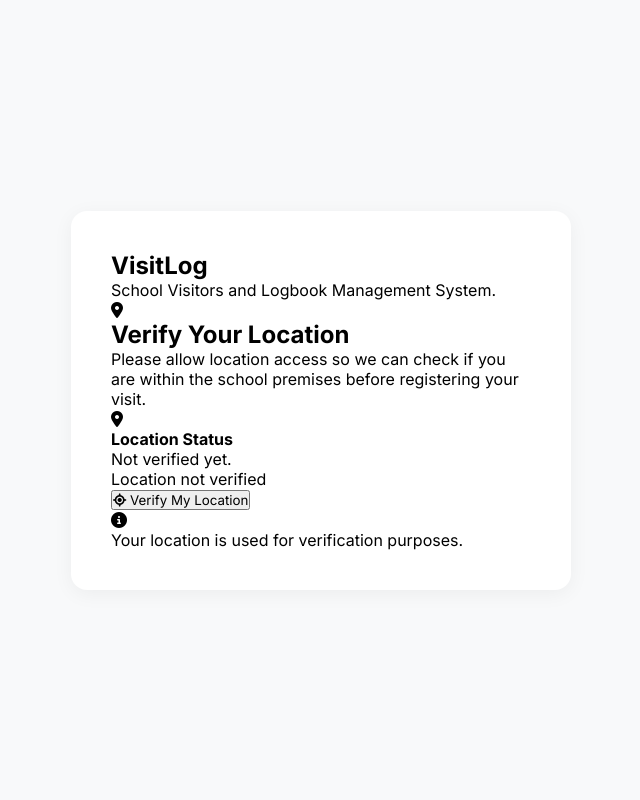
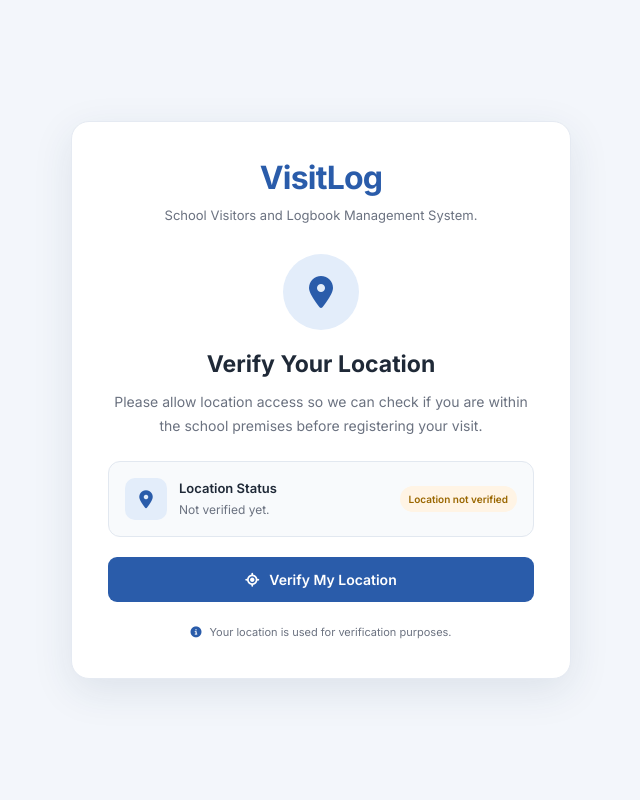
Before and after one commit to hannah23-source/visitlog, a Django app: page / in a window 1280 px wide. Shown: the whole page, without its empty margins (319-959 px from the left). Run offline with Django 5.2, Linux system fonts and the light colour scheme.

Commit message:
Fix Google Fonts CSS import

```diff
--- a/visitors/static/visitors/style.css
+++ b/visitors/static/visitors/style.css
@@ -1,6 +1,5 @@
+@import url('https://fonts.googleapis.com/css2?family=Inter:wght@400;500;600;700&display=swap');
 
-/* Import Google Fonts */
-@import url('[https://fonts.googleapis.com/css2?family=Inter:wght@400;500;600;700&display=swap](https://fonts.googleapis.com/css2?family=Inter:wght@400;500;600;700\&display=swap)');
 
 :root {
     --primary-blue: #2a5caa;
@@ -8,10 +7,11 @@
     --text-light: #6b7280;
     --border-color: #d1d5db;
     --bg-light-blue: #e3edfa;
-    --bg-body: #f8f9fa;
+    --bg-body: #f3f6fb;
     --danger-red: #dc2626;
 }
 
+/* Reset */
 * {
     box-sizing: border-box;
     margin: 0;
@@ -19,25 +19,194 @@
     font-family: 'Inter', sans-serif;
 }
 
+/* Respect HTML hidden attributes */
+[hidden] {
+    display: none !important;
+}
+
+/* Page background */
 body {
-    background-color: var(--bg-body);
+    background: var(--bg-body);
     display: flex;
     justify-content: center;
     align-items: center;
     min-height: 100vh;
-    padding: 20px;
+    padding: 24px 16px;
+    color: var(--text-dark);
 }
 
+/* Main card */
 .card {
-    background: white;
+    background: #ffffff;
     width: 100%;
     max-width: 500px;
-    border-radius: 16px;
-    padding: 40px;
-    box-shadow: 0 4px 20px rgba(0, 0, 0, 0.05);
+    border: 1px solid #e5eaf2;
+    border-radius: 18px;
+    padding: 36px;
+    box-shadow: 0 12px 40px rgba(31, 55, 90, 0.10);
 }
 
-/* Header Section */
+/* Location verification screen */
+#locationSection {
+    text-align: center;
+}
+
+.header-title {
+    color: var(--primary-blue);
+    font-size: 32px;
+    font-weight: 700;
+    letter-spacing: -0.8px;
+    margin-bottom: 8px;
+}
+
+.header-subtitle {
+    color: var(--text-light);
+    font-size: 13px;
+    line-height: 1.6;
+    margin-bottom: 28px;
+}
+
+.icon-container {
+    width: 76px;
+    height: 76px;
+    margin: 0 auto 20px;
+    border-radius: 50%;
+    background: var(--bg-light-blue);
+    color: var(--primary-blue);
+    display: flex;
+    justify-content: center;
+    align-items: center;
+    font-size: 32px;
+}
+
+.title {
+    font-size: 23px;
+    font-weight: 700;
+    color: var(--text-dark);
+    margin-bottom: 12px;
+}
+
+.description {
+    color: var(--text-light);
+    font-size: 14px;
+    line-height: 1.7;
+    margin-bottom: 24px;
+}
+
+/* Location status */
+.status-box {
+    display: flex;
+    align-items: center;
+    justify-content: space-between;
+    gap: 12px;
+    text-align: left;
+    padding: 16px;
+    background: #f8fafc;
+    border: 1px solid #e2e8f0;
+    border-radius: 12px;
+    margin-bottom: 20px;
+}
+
+.status-left {
+    display: flex;
+    align-items: center;
+    gap: 12px;
+    min-width: 0;
+}
+
+.status-icon {
+    width: 42px;
+    height: 42px;
+    flex-shrink: 0;
+    display: flex;
+    align-items: center;
+    justify-content: center;
+    border-radius: 10px;
+    background: var(--bg-light-blue);
+    color: var(--primary-blue);
+    font-size: 18px;
+}
+
+.status-text h4 {
+    font-size: 13px;
+    font-weight: 600;
+    margin-bottom: 5px;
+}
+
+.status-text p {
+    color: var(--text-light);
+    font-size: 12px;
+    line-height: 1.5;
+    overflow-wrap: anywhere;
+}
+
+.status-badge {
+    flex-shrink: 0;
+    max-width: 125px;
+    padding: 7px 9px;
+    background: #fff4e5;
+    color: #9a6700;
+    border-radius: 20px;
+    font-size: 10px;
+    font-weight: 600;
+    text-align: center;
+}
+
+/* Location verification button */
+.btn-verify {
+    width: 100%;
+    display: flex;
+    align-items: center;
+    justify-content: center;
+    gap: 10px;
+    padding: 14px 18px;
+    border: none;
+    border-radius: 9px;
+    background: var(--primary-blue);
+    color: #ffffff;
+    font-size: 14px;
+    font-weight: 600;
+    cursor: pointer;
+    transition: background 0.2s, transform 0.2s;
+}
+
+.btn-verify:hover {
+    background: #1e4685;
+}
+
+.btn-verify:active {
+    transform: scale(0.99);
+}
+
+.btn-verify:disabled {
+    opacity: 0.65;
+    cursor: not-allowed;
+}
+
+.btn-verify:focus-visible,
+.btn-camera:focus-visible,
+.btn-submit:focus-visible {
+    outline: 3px solid #93b9f5;
+    outline-offset: 3px;
+}
+
+.footer-note {
+    display: flex;
+    align-items: flex-start;
+    justify-content: center;
+    gap: 8px;
+    margin-top: 22px;
+    color: var(--text-light);
+    font-size: 11px;
+    line-height: 1.6;
+}
+
+.footer-note i {
+    color: var(--primary-blue);
+    margin-top: 2px;
+}
+
+/* Registration header */
 .header {
     display: flex;
     align-items: center;
```
Also changed, not shown: other parts of visitors/static/visitors/style.css (+232 -72 lines).
